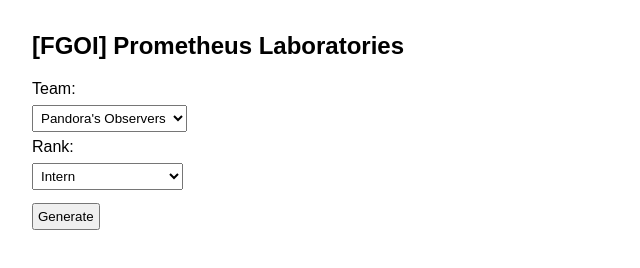
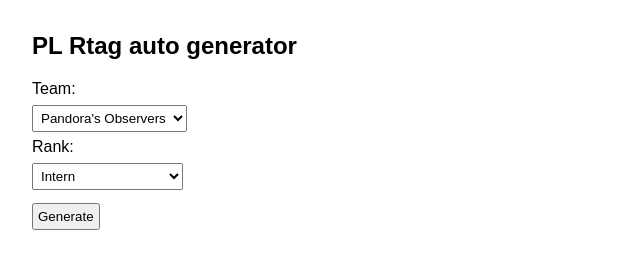
Before and after one commit to hitori0/PL-Rtag-Gen-V2, a plain HTML site: page index.html in a window 1280 px wide. Shown: the whole page, without its empty margins (0-640 px from the left). Drawn offline with Linux system fonts and the light colour scheme.

Commit message:
Update index.html

```diff
--- a/index.html
+++ b/index.html
@@ -10,7 +10,7 @@
   </style>
 </head>
 <body>
-  <h2>[FGOI] Prometheus Laboratories</h2>
+  <h2>PL Rtag auto generator</h2>
   <label>Team:</label><br />
   <select id="teamSelect"></select><br />
 
```
